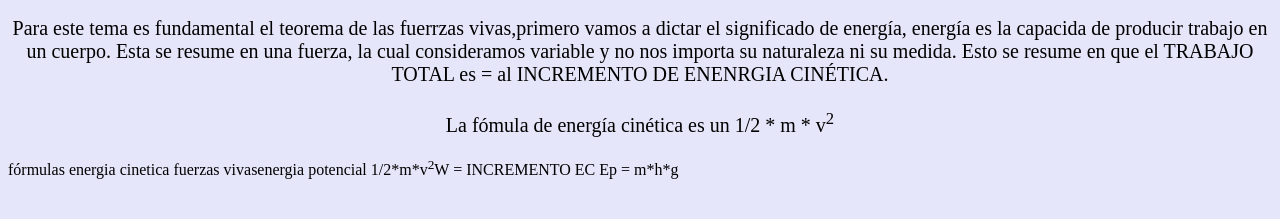
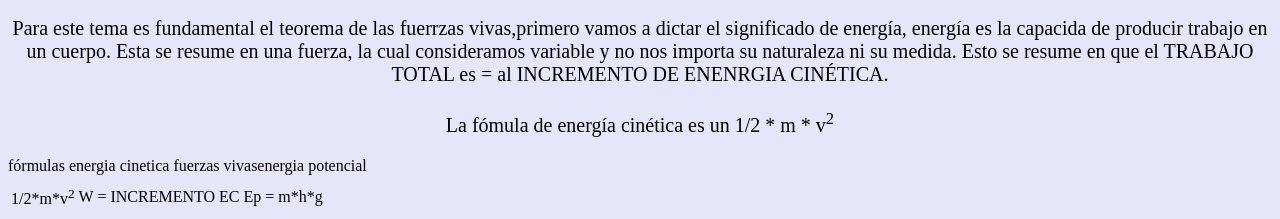
Before and after one commit to paulajurado2bach/mi_primera_web, a plain HTML site: page index.html in a window 1280 px wide. Shown: the part 664-883 px from the top of the page. Before the commit the page ends 851 px from the top, so only its background shows below. Drawn offline with Linux system fonts and the light colour scheme.

Commit message:
Update index.html

```diff
--- a/index.html
+++ b/index.html
@@ -60,9 +60,9 @@
                         <tr>energia potencial</tr>
                     </thead>
                     <tbody>
-                        <tr> 1/2*m*v<sup>2</sup></tr>
-                        <tr>W = INCREMENTO EC</tr>
-                        <tr> Ep = m*h*g</tr>
+                        <td> 1/2*m*v<sup>2</sup></td>
+                        <td>W = INCREMENTO EC</td>
+                        <td> Ep = m*h*g</td>
                     </tbody>
                 </table>
 
```
